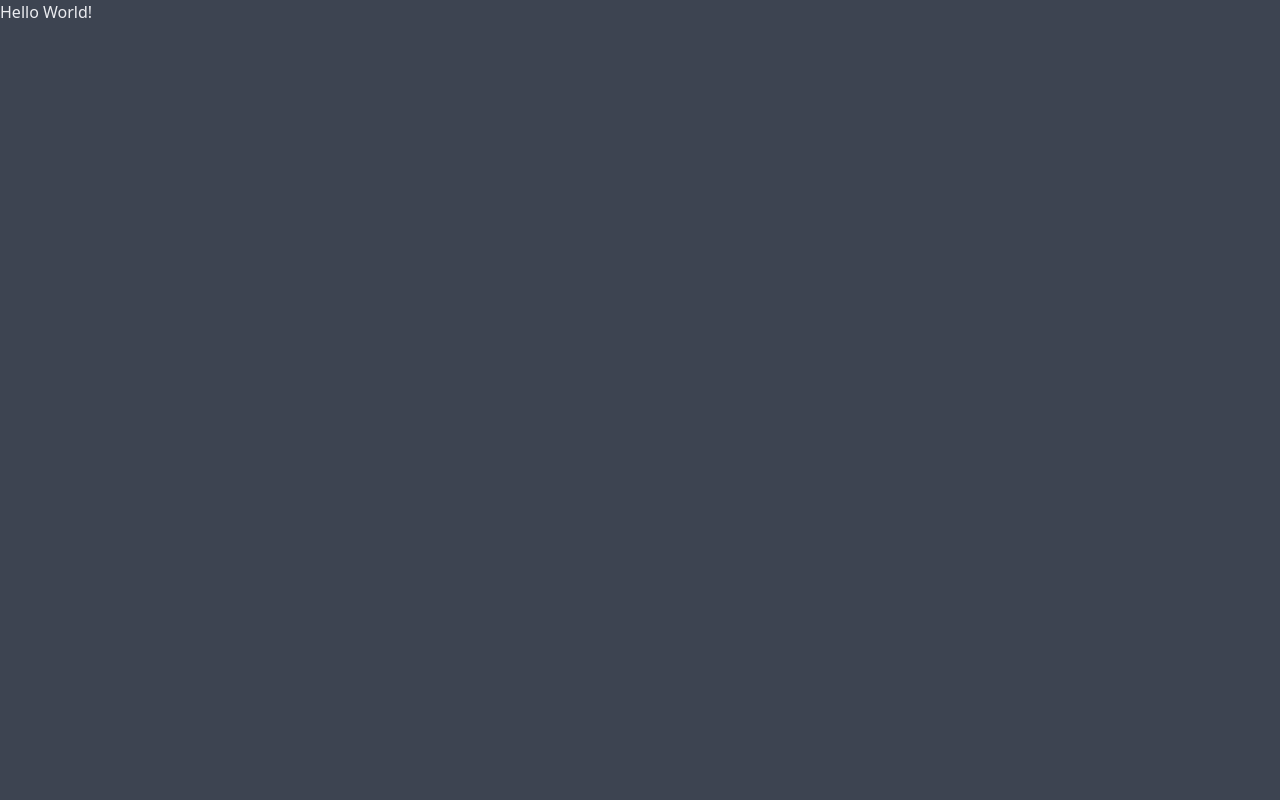
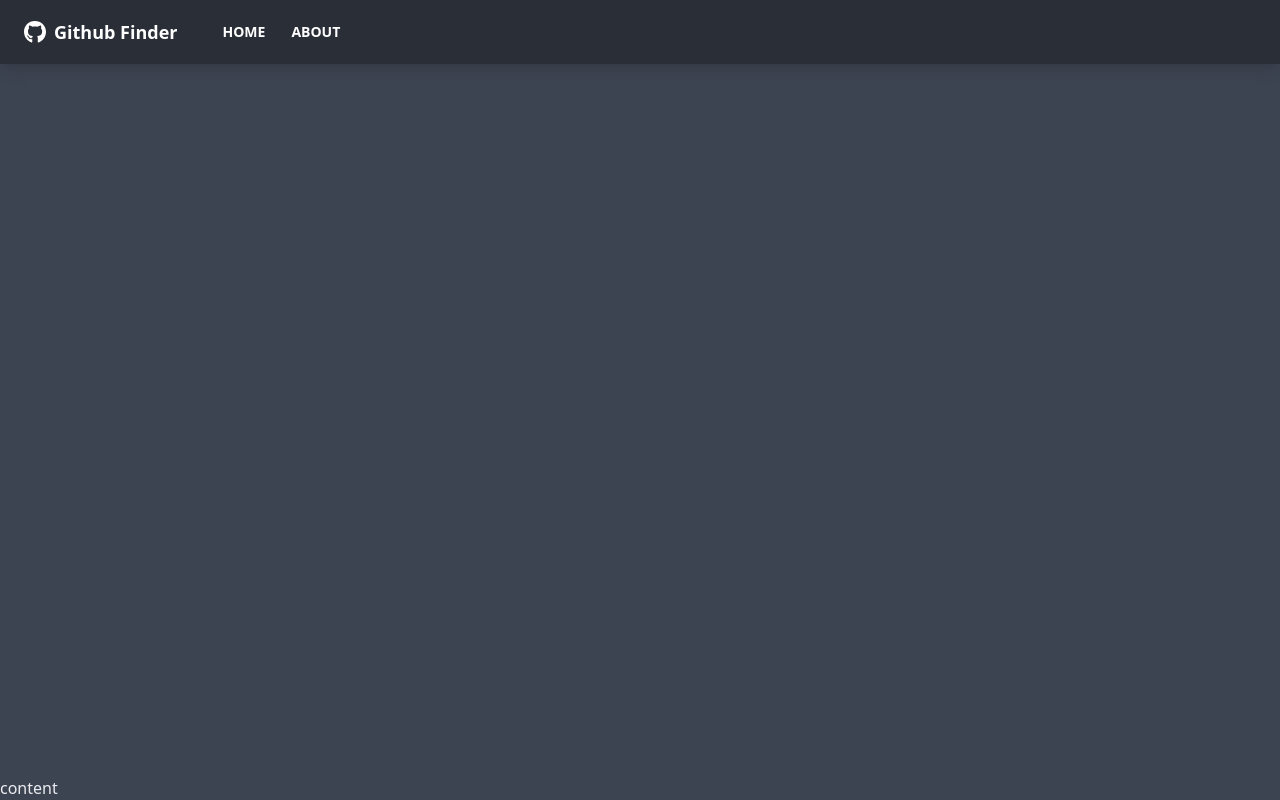
Before and after one commit to Ahmed-Imad/gitfinder, a React (Create React App) app: page / in a window 1280 px wide. Built offline with nearby package versions, Linux system fonts and the light colour scheme.

Commit message:
Second commit.

```diff
--- a/package.json
+++ b/package.json
@@ -9,6 +9,8 @@
     "daisyui": "^1.21.0",
     "react": "^17.0.2",
     "react-dom": "^17.0.2",
+    "react-icons": "^4.3.1",
+    "react-router-dom": "^6.2.1",
     "react-scripts": "5.0.0",
     "web-vitals": "^2.1.2"
   },
--- a/src/App.js
+++ b/src/App.js
@@ -1,9 +1,16 @@
+import Navbar from './components/layout/Navbar';
+import { BrowserRouter as Router, Route } from 'react-router-dom'
 function App() {
   return (
-    <div >
-      <h1>Hello World!</h1>
+    <Router >
+      <div className="flex flex-col justify-between h-screen">
+        <Navbar />
+        <main>
+          content
+        </main>
+    </div>
 
-  </div>
+  </Router>
   );
 }
 
--- /dev/null
+++ b/src/components/layout/Navbar.jsx
@@ -0,0 +1,38 @@
+import { FaGithub } from 'react-icons/fa'
+import {Link} from 'react-router-dom'
+import PropTypes from 'prop-types'
+
+function Navbar({title}) {
+    return (
+        <nav className='navbar mb-12 shadow-lg bg-neutral text-neutral-content'>
+            <div className="container mx-auto">
+                <div className="flex-none px-2 mx-2">
+                    <FaGithub className='inline pr-2 text-3xl' />
+                    <Link to='/' className='text-lg font-bold align-middle'>
+                        {title}
+                    </Link>
+                </div>
+                <div className="flex-1 px-2 mx-2">
+                    <div className="flex just-end">
+                        <Link to='/' className='btn btn-ghost btn-sm rounded-btn'>
+                            Home
+                        </Link>
+                        <Link to='/about' className='btn btn-ghost btn-sm rounded-btn'>
+                            About
+                        </Link>
+                    </div>
+                </div>
+            </div>
+        </nav>
+    )
+}
+
+Navbar.defaultProps = {
+    title: 'Github Finder',
+}
+
+Navbar.propTypes = {
+    title: PropTypes.string,
+}
+
+export default Navbar
```
Also changed, not shown: src/components/layout/Footer.jsx (added), 1 other file (tests, documents, lock files or other folders).
